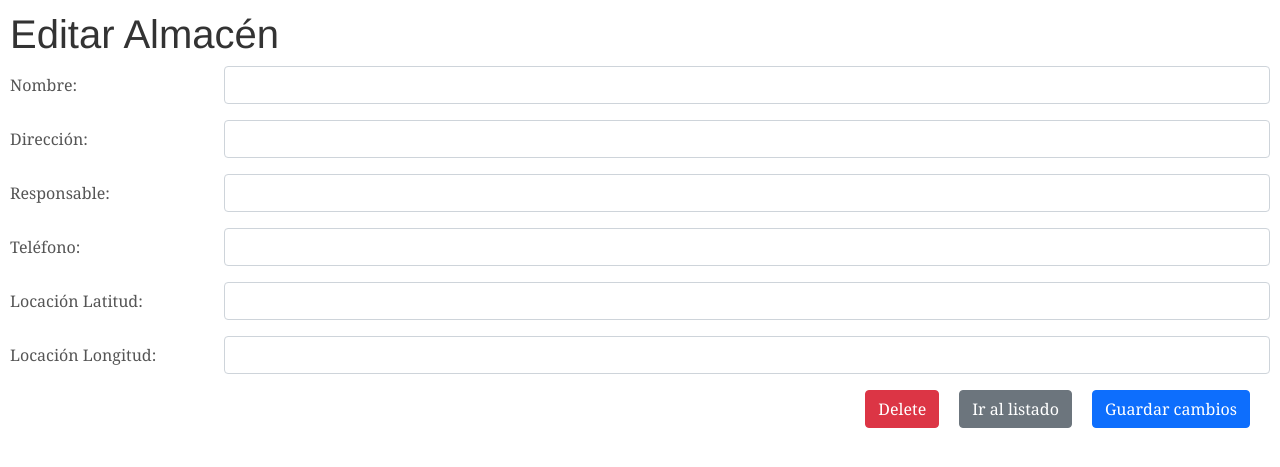
After one commit to yasmany900324/almacen-productos, a Symfony app: template templates/almacen/edit.html.twig in a window 1280 px wide. The commit adds this page. Shown: the top 467 px of the page. Run offline with Twig, Linux system fonts and the light colour scheme; the template is opened without the code that fills it, so the values that code supplies are empty; form fields are guessed from the names that the template uses; some libraries are stand-ins or nearby versions.

Commit message:
Adding the management of Almacenes

```diff
--- a/public/css/style.css
+++ b/public/css/style.css
@@ -181,3 +181,26 @@ h6, .h6 {
     float: right;
     margin-right: 20px;
 }
+#almacenIndexAddButton{
+    float: right;
+    margin-right: 20px;
+}
+#formAddAlmacenButtonSave{
+    float: right;
+    margin-right: 20px;
+}
+#formAddAlmacenButtonGoBack{
+    float: right;
+    margin-right: 20px;
+}
+#formEdtAlmacenButtonBack{
+    float: right;
+    margin-right: 20px;
+}
+#deleteAlmacenButton{
+    float: right;
+    margin-right: 20px;
+}
+.form-error{
+    color: red !important;
+}
--- a/src/Controller/DefaultController.php
+++ b/src/Controller/DefaultController.php
@@ -14,7 +14,7 @@ class DefaultController extends AbstractController
     public function home()
     {
         $number = random_int(0, 100);
-        return $this->render('almacen/index.html.twig', [
+        return $this->render('home/index.html.twig', [
             'number' => $number,
         ]);
     }
--- a/src/Controller/MenuController.php
+++ b/src/Controller/MenuController.php
@@ -26,6 +26,12 @@ class MenuController extends AbstractController
             $items['categoria']['class'] = "active";
         }
 
+        $items['almacen']['title'] = 'Almacenes';
+        $items['almacen']['url'] = $this->generateUrl('almacen_index');
+        if (in_array($route_name, ['almacen_index', 'almacen_new', 'almacen_show', 'almacen_edit'])) {
+            $items['almacen']['class'] = "active";
+        }
+
         return $this->render('menu/index.html.twig', [
             'items' => $items,
         ]);
--- a/src/Entity/Categoria.php
+++ b/src/Entity/Categoria.php
@@ -6,9 +6,12 @@ use App\Repository\CategoriaRepository;
 use Doctrine\Common\Collections\ArrayCollection;
 use Doctrine\Common\Collections\Collection;
 use Doctrine\ORM\Mapping as ORM;
+use Symfony\Bridge\Doctrine\Validator\Constraints\UniqueEntity;
+
 
 /**
  * @ORM\Entity(repositoryClass=CategoriaRepository::class)
+ * @UniqueEntity("nombre",message="Ya existe una Categoría con el nombre {{ value }}")
  */
 class Categoria
 {
--- /dev/null
+++ b/templates/almacen/_delete_form.html.twig
@@ -0,0 +1,4 @@
+<form method="post" action="{{ path('almacen_delete', {'id': almacen.id}) }}" onsubmit="return confirm('Está seguro de eliminar el almacén seleccionado?');">
+    <input type="hidden" name="_token" value="{{ csrf_token('delete' ~ almacen.id) }}">
+    <button class="btn btn-danger" id="deleteAlmacenButton" >Delete</button>
+</form>
--- /dev/null
+++ b/templates/almacen/_form.html.twig
@@ -0,0 +1,58 @@
+{{ form_start(form) }}
+    <div class="mb-3 row">
+        <label for="inputPassword" class="col-sm-2 col-form-label">Nombre:</label>
+        <div class="col-sm-10">
+            {{ form_widget(form.nombre) }}
+            <div class="form-error">
+                {{ form_errors(form.nombre) }}
+            </div>
+        </div>
+    </div>
+    <div class="mb-3 row">
+        <label for="inputPassword" class="col-sm-2 col-form-label">Dirección:</label>
+        <div class="col-sm-10">
+            {{ form_widget(form.direccion) }}
+            <div class="form-error">
+                {{ form_errors(form.direccion) }}
+            </div>
+        </div>
+    </div>
+    <div class="mb-3 row">
+        <label for="inputPassword" class="col-sm-2 col-form-label">Responsable:</label>
+        <div class="col-sm-10">
+            {{ form_widget(form.responsable) }}
+            <div class="form-error">
+                {{ form_errors(form.responsable) }}
+            </div>
+        </div>
+    </div>
+    <div class="mb-3 row">
+        <label for="inputPassword" class="col-sm-2 col-form-label">Teléfono:</label>
+        <div class="col-sm-10">
+            {{ form_widget(form.telefono) }}
+            <div class="form-error">
+                {{ form_errors(form.telefono) }}
+            </div>
+        </div>
+    </div>
+    <div class="mb-3 row">
+        <label for="inputPassword" class="col-sm-2 col-form-label">Locación Latitud:</label>
+        <div class="col-sm-10">
+            {{ form_widget(form.locacionlat) }}
+            <div class="form-error">
+                {{ form_errors(form.locacionlat) }}
+            </div>
+        </div>
+    </div>
+    <div class="mb-3 row">
+        <label for="inputPassword" class="col-sm-2 col-form-label">Locación Longitud:</label>
+        <div class="col-sm-10">
+            {{ form_widget(form.locacionlong) }}
+            <div class="form-error">
+                {{ form_errors(form.locacionlong) }}
+            </div>
+        </div>
+    </div>
+    {{ form_rest(form) }}
+    <button class="btn btn-primary" id="formAddAlmacenButtonSave">{{ button_label|default('Guardar') }}</button>
+{{ form_end(form) }}
--- /dev/null
+++ b/templates/almacen/edit.html.twig
@@ -0,0 +1,13 @@
+{% extends 'base.html.twig' %}
+
+{% block title %}Editar Almacén{% endblock %}
+
+{% block body %}
+    <h1>Editar Almacén</h1>
+
+    {{ include('almacen/_form.html.twig', {'button_label': 'Guardar cambios'}) }}
+
+    <a href="{{ path('almacen_index') }}"><button class="btn btn-secondary" id="formEdtAlmacenButtonBack">Ir al listado</button></a>
+
+    {{ include('almacen/_delete_form.html.twig') }}
+{% endblock %}
--- a/templates/categoria/index.html.twig
+++ b/templates/categoria/index.html.twig
@@ -52,7 +52,7 @@
             </tr>
         {% else %}
             <tr>
-                <td colspan="4">no records found</td>
+                <td colspan="7">no hay elementos en la base de datos</td>
             </tr>
         {% endfor %}
         </tbody>
--- /dev/null
+++ b/templates/home/index.html.twig
@@ -0,0 +1,5 @@
+{% extends 'base.html.twig' %}
+
+{% block body %}
+    <h1>Your lucky number is {{ number }}</h1>
+{% endblock %}
```
Also changed, not shown: src/Controller/AlmacenController.php (added, +93 -0 lines), src/Entity/Almacen.php (+71 -15 lines), src/Form/AlmacenType.php (added, +32 -0 lines), templates/almacen/index.html.twig (+70 -1 lines), templates/almacen/new.html.twig (added, +11 -0 lines), templates/almacen/show.html.twig (added, +42 -0 lines).
